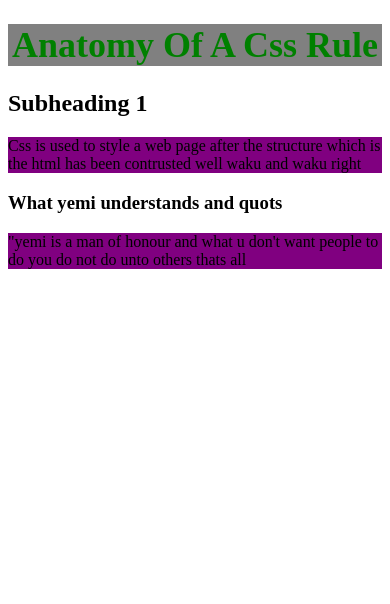
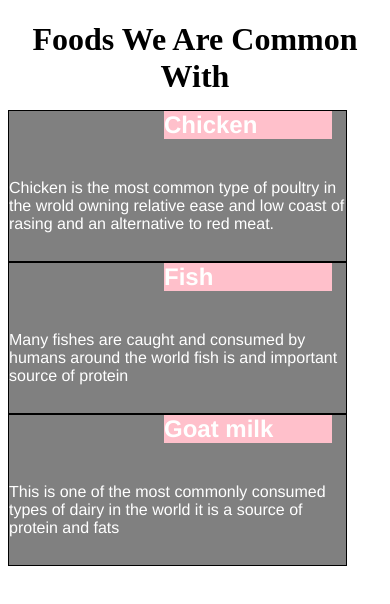
Before and after one commit to Yemize606/coursera-course, a plain HTML site: page module2-solution/index.html in a window 390 px wide. Drawn offline with Linux system fonts and the light colour scheme.

Commit message:
Update index.html

```diff
--- a/module2-solution/index.html
+++ b/module2-solution/index.html
@@ -2,26 +2,75 @@
 <html>
 <head>
 	<meta charset="utf-8">
-	<title>Anatomy of a css rule</title>
+	<title>Fatcs About Food</title>
 	<style>
-		p{
-			color : black;
-			font-style : 20px;
-			background :purple;
-			font-family : joker;
+		*{
+			box-sizing :broder-box;
 		}
-	h1{ color : green;
-	 font-size : 36px;
-	 text-align : center;
-	 background :grey;
-	}
-	</style>
+		h1{margin-bottom:15px;
+			text-align:center;}
+		section{border:1px solid black;
+			background-color:grey;
+			width:90%;
+			height:150px;
+			margin-right:auto;
+			font-family:Helvetica;
+			color:white;}
+			.row{width:100%;
+				margin-color:black;}
+			#well{background-color:pink;
+				width:50%;
+				position:relative;
+				top:-20px; left:155px;
+			}
+			#fish{background-color:pink;
+				width:50%;
+				position:relative;
+				top:-20px; left:155px;}
+			#goat{background-color:pink;
+				width:50%;
+				position:relative;
+				top:-20px; left:155px;}
+			/*********large devices olny*********/
+			@media(min-width:992px){
+				.col-lg-1, .col-lg-2, .col-lg-3 {float :left;
+					border:1px solid white;}
+					.col-lg-1{width:8.33%;}
+					.col-lg-2{width:16.33%;}
+					.col-lg-3{width:25%;}
+			}
+			/***********medium devics only********/
+			@media(min-width:768px) , (max-width:991px) {
+				.col-md-1, .col-md-2, .col-md-3 {float :left;
+					border:1px solid white;}
+					.col-md-1{width:8.33%;}
+					.col-md-2{width:16.66%;}
+					.col-md-3{width:25%;}
+			}
+			/***********small devices only***********/
+			@media(max-width:767px) { .row{width:100%;}
+			#well{background-color:pink;
+				width:50%;
+				position:relative;
+				top:-20px; left:155px;
+			}
+			#fish{background-color:pink;
+				width:50%;
+				position:relative;
+				top:-20px; left:155px;}
+			#goat{background-color:pink;
+				width:50%;
+				position:relative;
+				top:-20px; left:155px;} }
+		</style>
 </head>
 <body>
-	<h1> Anatomy Of A Css Rule</h1>
-	<h2> Subheading 1 </h2>
-	<p> Css is used to style a web page after the structure which is the html has been contrusted well waku&nbsp;and&nbsp;waku right</p>
-	<h3> What yemi understands and quots </h3>
-	<p> &quot;yemi is a man of honour and what u don't want people to do you do not do unto others thats all </p>
+	<h1>Foods We Are Common With</h1>
+	<div class="row">
+		<div class="col-lg-3 col-md-6"><section><h2 id="well">Chicken</h2>Chicken is the most common type of poultry in the wrold owning relative ease and low coast of rasing and an alternative to red meat.</section></div>
+		<div class="col-lg-3 col-md-6"><section><h2 id="fish">Fish</h2>Many fishes are caught and consumed by humans around the world fish is and important source of protein</section></div>
+		<div class="col-lg-3 col-md-6"><section><h2 id="goat">Goat milk</h2> This is one of the most commonly consumed types of dairy in the world it is a source of protein and fats </section></div>
+	</div>
+
 	</body>
 </html>
```
